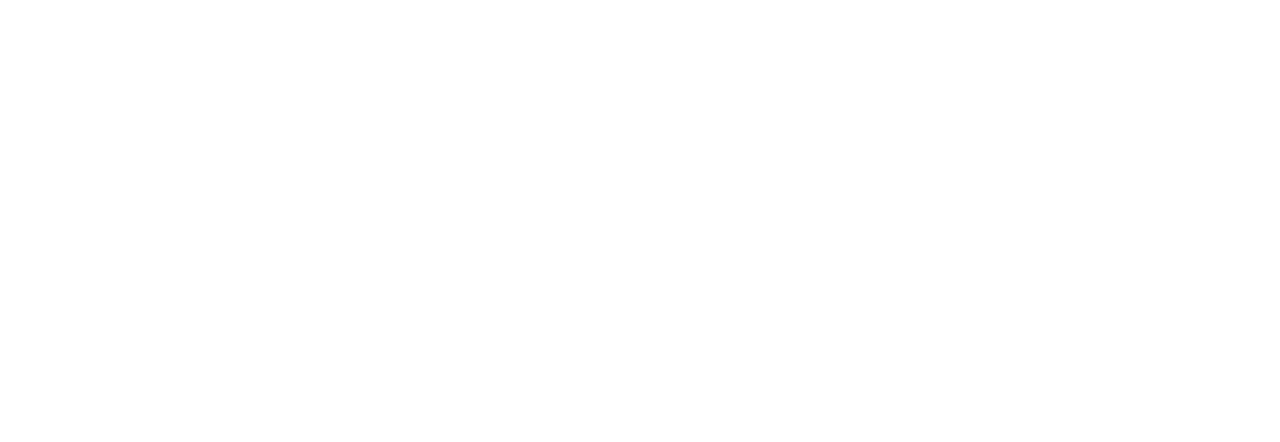
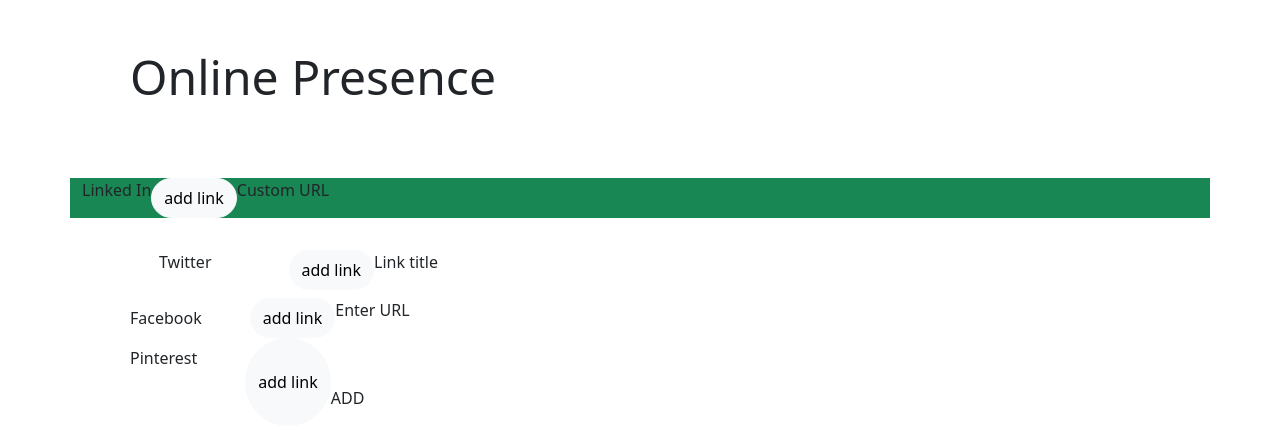
Before and after one commit to Bizkaofficial/bizzy-gallop, a React (Create React App) app: page /socialmedia in a window 1280 px wide. Before the commit this address had no page. Shown: the top 442 px of the page. Built offline with nearby package versions, Linux system fonts and the light colour scheme.

Commit message:
social media

```diff
--- a/src/App.js
+++ b/src/App.js
@@ -3,13 +3,13 @@
 import Home from "./pages";
 import User from "./routes/User";
 import About from "./pages/About";
+import SocialMedia from "./pages/SocialMedia";
 import UserProfile from "./pages/UserProfile";
 import ProjectUpload from "./pages/ProjectUpload";
 import Blog from "./pages/Blog";
 import Discover from "./pages/Discover";
 import ProjectDetails from "./pages/ProjectDetails";
 import AboutUS from "./pages/AboutUs";
-import ProfilePageInfo from "./pages/ProfilePageInfo";
 import ProfilePageWorkExp from "./pages/ProfilePageWorkExp";
 import ProfilePageCourse from "./pages/ProfilePageCourse";
 
@@ -37,18 +37,14 @@
           element={<ProjectUpload />}
         />
         <Route path="/blog" caseSensitive="false" element={<Blog />} />
+        <Route path="/aboutus" caseSensitive="false" element={<AboutUS />} />
         <Route
-          path="/projectdetails"
+          path="/socialmedia"
           caseSensitive="fasle"
-          element={<ProjectDetails />}
+          element={<SocialMedia />}
         />
-        <Route path="/aboutus" caseSensitive="false" element={<AboutUS />} />
         <Route path="/discover" caseSensitive="fasle" element={<Discover />} />
-        <Route
-          path="/profilepageinfo"
-          caseSensitive="false"
-          element={<ProfilePageInfo />}
-        />
+
         <Route
           path="/profilepageworkexp"
           caseSensitive="fasle"
@@ -59,19 +55,9 @@
           caseSensitive="fasle"
           element={<ProfilePageCourse />}
         />
-        <Route
-          path="/projectupload"
-          caseSensitive="false"
-          element={<ProjectUpload />}
-        />
         <Route path="/blog" caseSensitive="false" element={<Blog />} />
         <Route path="/aboutus" caseSensitive="false" element={<AboutUS />} />
         <Route path="/discover" caseSensitive="fasle" element={<Discover />} />
-        <Route
-          path="/profilepageinfo"
-          caseSensitive="false"
-          element={<ProfilePageInfo />}
-        />
         <Route
           path="/projectdetails"
           caseSensitive="false"
--- a/src/pages/ProfilePageInfo.js
+++ /dev/null
@@ -1,63 +0,0 @@
-const ProfilePageInfo = () => {
-  return (
-    <div className="container my-5">
-      <h3 >Online Presence</h3>
-      <div className="row row-cols-4 my-5">
-        <div className="col">
-        <ul class="d-grid gap-5 fs-5 col-2 text-center">
-          <li className="list-group">Linked in</li>
-          <li className="list-group">Twitter</li>
-          <li className="list-group">Facebook</li>
-          <li className="list-group">Youtube</li>
-          <li className="list-group">Pinterest</li>
-          <li className="list-group">Instagram</li>
-          <li className="list-group">Medium</li>
-          <li className="list-group">Github</li>
-          <li className="list-group">wordpress</li>
-          <li className="list-group">Telegram</li>
-          </ul>
-        </div>
-        <div className="col d-grid gap-1 col-2">
-          <button type="button" className=" btn btn-secondary text-dark rounded-pill">
-            add link
-          </button> <br />
-          <button type="button" className="btn btn-secondary text-dark rounded-pill">
-            add link
-          </button> <br />
-          <button type="button" className="btn btn-secondary text-dark rounded-pill">
-            add link
-          </button> <br />
-          <button type="button" className="btn btn-secondary text-dark rounded-pill">
-            add link
-          </button> <br />
-          <button type="button" className="btn btn-secondary text-dark rounded-pill">
-            add link
-          </button> <br />
-          <button type="button" className="btn btn-secondary text-dark rounded-pill">
-            add link
-          </button> <br />
-          <button type="button" className="btn btn-secondary text-dark rounded-pill">
-            add link
-          </button> <br />
-          <button type="button" className="btn btn-secondary text-dark rounded-pill">
-            add link
-          </button> <br />
-          <button type="button" className="btn btn-secondary text-dark rounded-pill">
-            add link
-          </button> <br />
-          <button type="button" className="btn btn-secondary text-dark rounded-pill">
-            add link
-          </button> <br />
-        </div>
-        <div className="col offset-md-4 lh-lg text-center">
-         <p className="fs-5">Custom URL</p>
-         <p className="fs-5">Link title</p>
-         <p className="fs-5">Enter URL</p>
-         <p className="fs-5 mt-5">ADD</p>
-        </div>
-      </div>
-    </div>
-  );
-};
-
-export default ProfilePageInfo;
--- a/src/pages/ProfilePageWorkExp.js
+++ b/src/pages/ProfilePageWorkExp.js
@@ -59,8 +59,12 @@
                 Quis porttitor non viverra sed <br /> porttitor nulla nunc cras
                 eget.
               </p>
-              <button type="button" className="btn btn-primary">Add</button>
-              <button type="button" className="offset-sm-3 btn btn-primary">Cancel</button>
+              <button type="button" className="btn btn-default">
+                Add
+              </button>
+              <button type="button" className="offset-sm-3 btn btn-default">
+                Cancel
+              </button>
             </div>
           </form>
         </div>
--- a/src/pages/SocialMedia.js
+++ b/src/pages/SocialMedia.js
@@ -3,14 +3,36 @@
     <>
       <section className="container">
         <h2 className="display-5 m-5">Online Presence</h2>
-        <div className="col-6 col-sm-12">
-          <div className="row">
-            <div className="d-flex flex-row">
-              <p className="my-2 px-5">Linked in</p>
-              <button className="ml-5 btn btn-light rounded-pill">
-                add link
-              </button>
-            </div>
+        <div className="row my-2 g-4">
+          <div className="col-6 col-sm-12 bg-success d-flex flex-row">
+            <p className="">Linked In</p>
+            <button type="button" className="d-inline-block btn btn-light rounded-pill">
+              add link
+            </button>
+            <p className="align-self-end">Custom URL</p>
+          </div>
+        </div>
+        <div className="row my-2 g-4">
+          <div className="col-4 d-flex">
+            <p className="mx-auto">Twitter</p>
+            <button type="button" className="btn btn-light rounded-pill">
+              add link
+            </button>
+            <p className="">Link title</p>
+          </div>
+        </div>
+        <div className="row">
+          <div className="d-flex flex-row">
+            <p className="my-2 px-5">Facebook</p>
+            <button className="btn btn-light rounded-pill">add link</button>
+            <p className="">Enter URL</p>
+          </div>
+        </div>
+        <div className="row">
+          <div className="d-flex flex-row">
+            <p className="my-2 px-5">Pinterest</p>
+            <button className="btn btn-light rounded-pill">add link</button>
+            <p className=" mt-5">ADD</p>
           </div>
         </div>
       </section>
```
